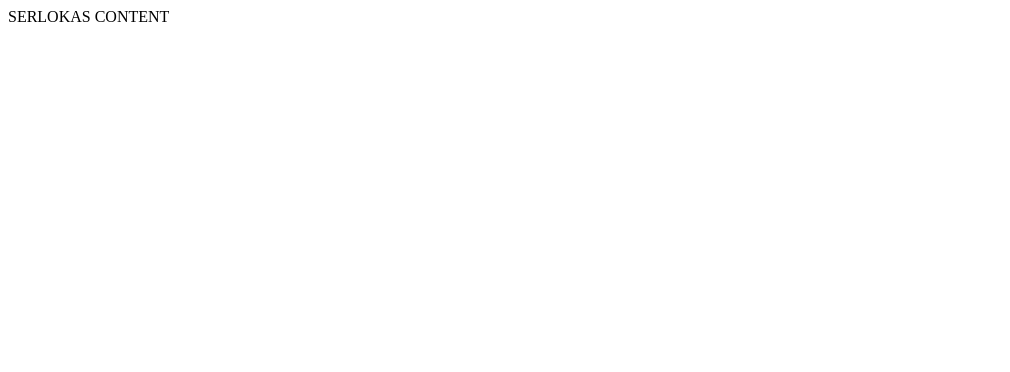
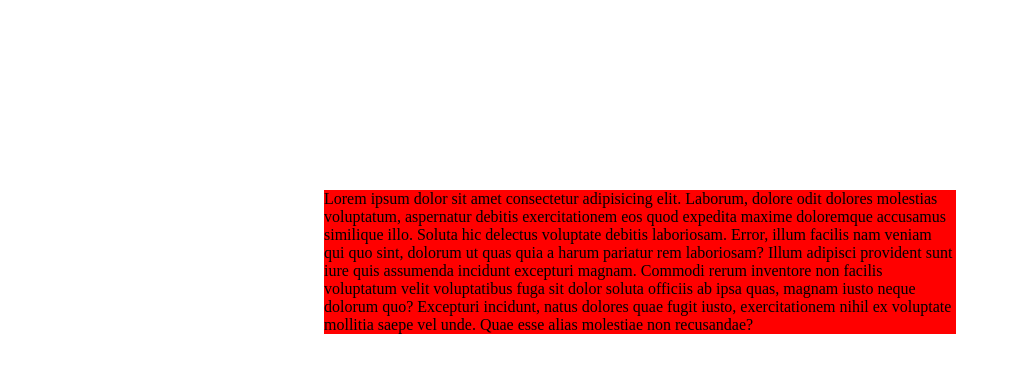
Before and after one commit to Dovydas1z/2-serlokas, a website: page index.html in a window 1280 px wide. Shown: the whole page, without its empty margins (0-1010 px from the left). Drawn offline with Linux system fonts and the light colour scheme.

Commit message:
Content in the middle of the screen

```diff
--- a/index.html
+++ b/index.html
@@ -8,7 +8,9 @@
 </head>
 
 <body>
-    SERLOKAS CONTENT
+    <div style="background-color: red; width: 50%; margin-left: 25%; margin-top: 15%;">Lorem ipsum dolor sit amet consectetur adipisicing elit. Laborum, dolore odit dolores molestias voluptatum, aspernatur debitis exercitationem eos quod expedita maxime doloremque accusamus similique illo. Soluta hic delectus voluptate debitis laboriosam. Error, illum facilis nam veniam qui quo sint, dolorum ut quas quia a harum pariatur rem laboriosam? Illum adipisci provident sunt iure quis assumenda incidunt excepturi magnam. Commodi rerum inventore non facilis voluptatum velit voluptatibus fuga sit dolor soluta officiis ab ipsa quas, magnam iusto neque dolorum quo? Excepturi incidunt, natus dolores quae fugit iusto, exercitationem nihil ex voluptate mollitia saepe vel unde. Quae esse alias molestiae non recusandae?</div>
+
+
 </body>
 
 </html>
```
Also changed, not shown: README.md.
